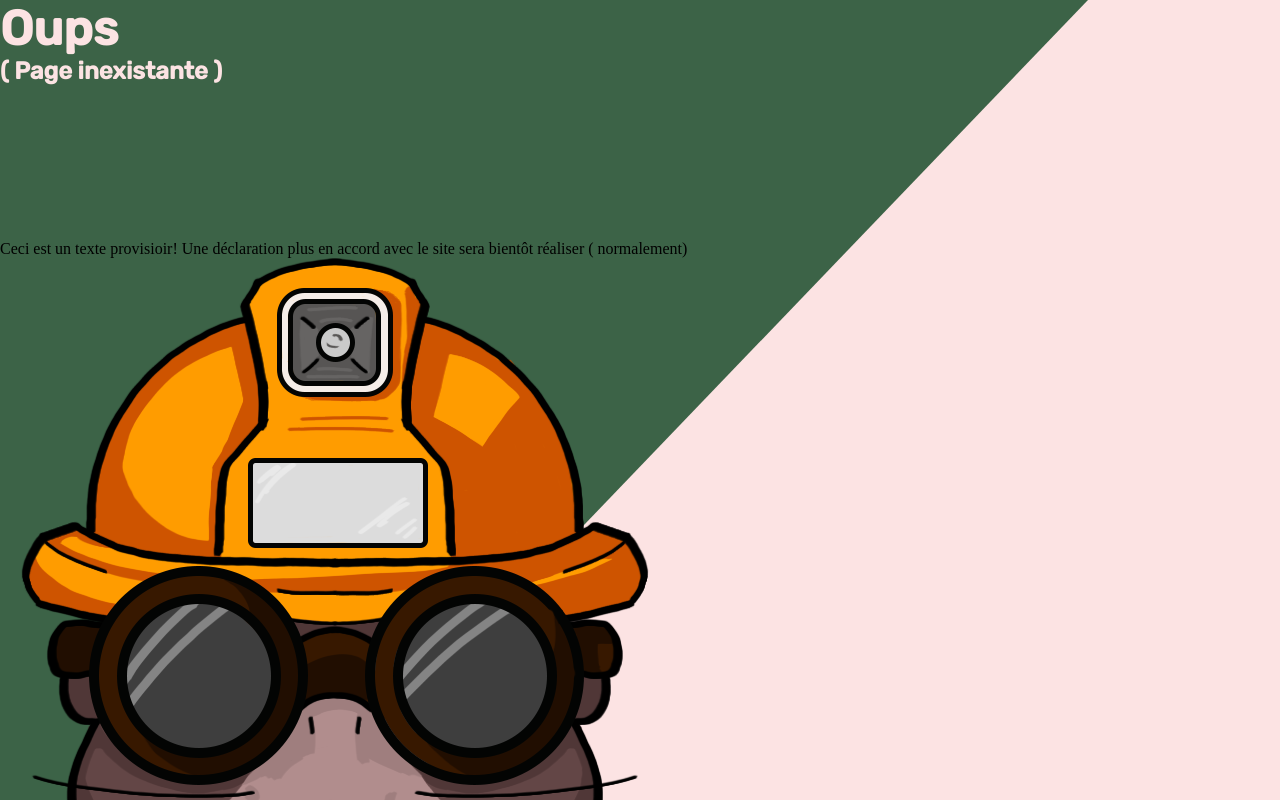
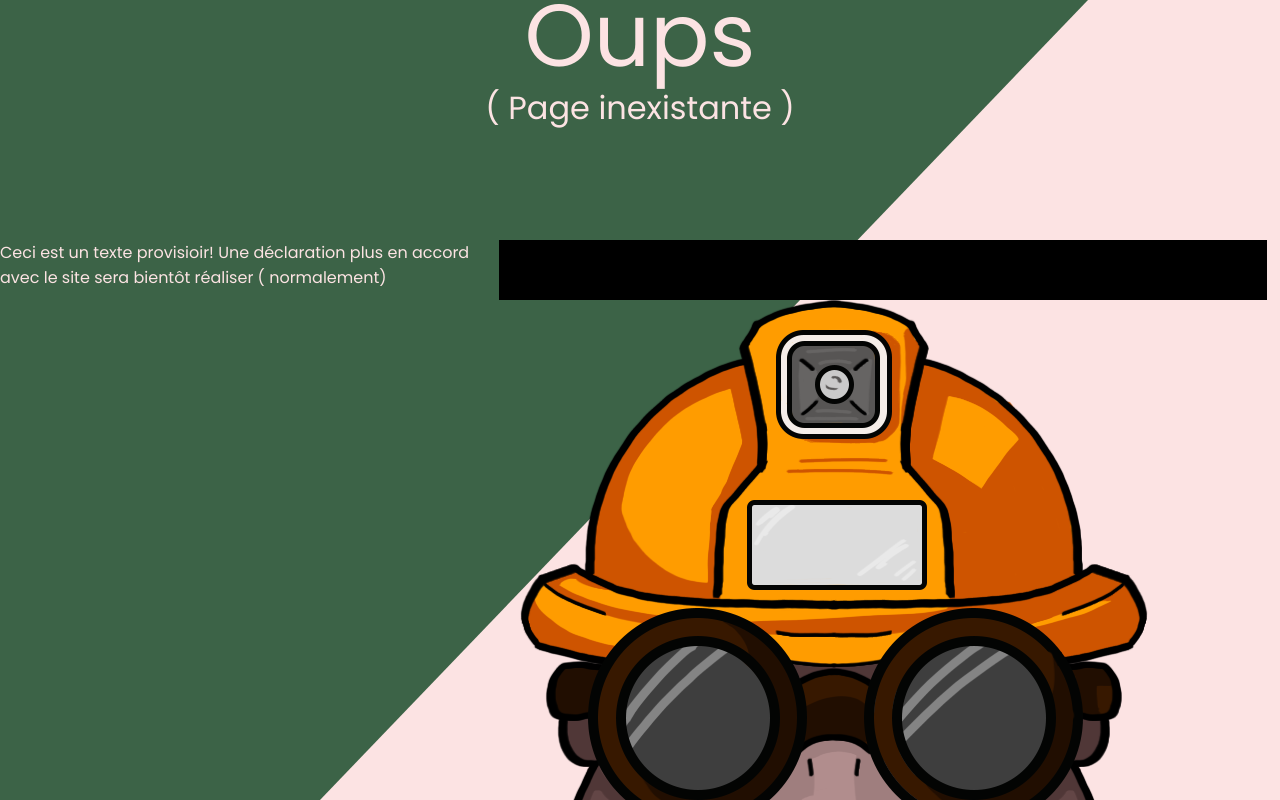
Before and after one commit to DW-Lau/Challenge-PageError, a plain HTML site: page index.html in a window 1280 px wide. Shown: the top 800 px of the page. Drawn offline with Linux system fonts and the light colour scheme.

Commit message:
Titres et section placé
Les titres et les différents éléments de la section sont placés

```diff
--- a/css/style.scss
+++ b/css/style.scss
@@ -4,7 +4,7 @@ $vertS: #3c6347;
 $vertC:#8db097;
 $creme:#fce3e3;
 
-$Inter: "Inter", sans-serif;
+$Pop:'Poppins', sans-serif;
 $Rubik:"Rubik", sans-serif;
 * {
     margin: 0;
@@ -47,16 +47,42 @@ body{
         position:relative;
         width: 100%;
         z-index:15;
+        font-family:$Pop;
+        color: $creme;
     }
     header{
-
         top:0;
         left: 0;
         height:30%;
-        font-family: $Rubik;
-        color: $creme;
+        line-height:4.5em;
+        text-align: center;
         h1{
-            font-size: 3em;
+            font-size: 5.5em;
+            font-weight: 400;
+        }
+        h2{
+            font-size: 2em;
+            font-weight: 200;
+        }
+    }
+    section{
+        p{
+            position: relative;
+            left: 0;
+            max-width: 40%;
+        }
+        .taupe{
+            position: absolute;
+            right: 1%;
+            top:0;
+            width: 60%;
+
+            .dirtBkg{
+                display: block;
+                height: 60px;
+                width: 100%;
+                background-color: #000;
+            }
         }
     }
 }
--- a/index.html
+++ b/index.html
@@ -6,10 +6,11 @@
     <link rel="preconnect" href="https://fonts.googleapis.com">
 <link rel="preconnect" href="https://fonts.gstatic.com" crossorigin>
     <meta name="viewport" content="width=device-width, initial-scale=1.0">
+
+
     <link rel="preconnect" href="https://fonts.googleapis.com">
     <link rel="preconnect" href="https://fonts.gstatic.com" crossorigin>
-    <link href="https://fonts.googleapis.com/css2?family=Rubik:wght@400;500&display=swap" rel="stylesheet">
-
+    <link href="https://fonts.googleapis.com/css2?family=Poppins:ital@0;1&family=Rubik:wght@400;500&display=swap" rel="stylesheet">
 
     <link rel="stylesheet" href="css/style.css">
     <title>Page 404 Error</title>
```
Also changed, not shown: css/style.css, 1 other file.
